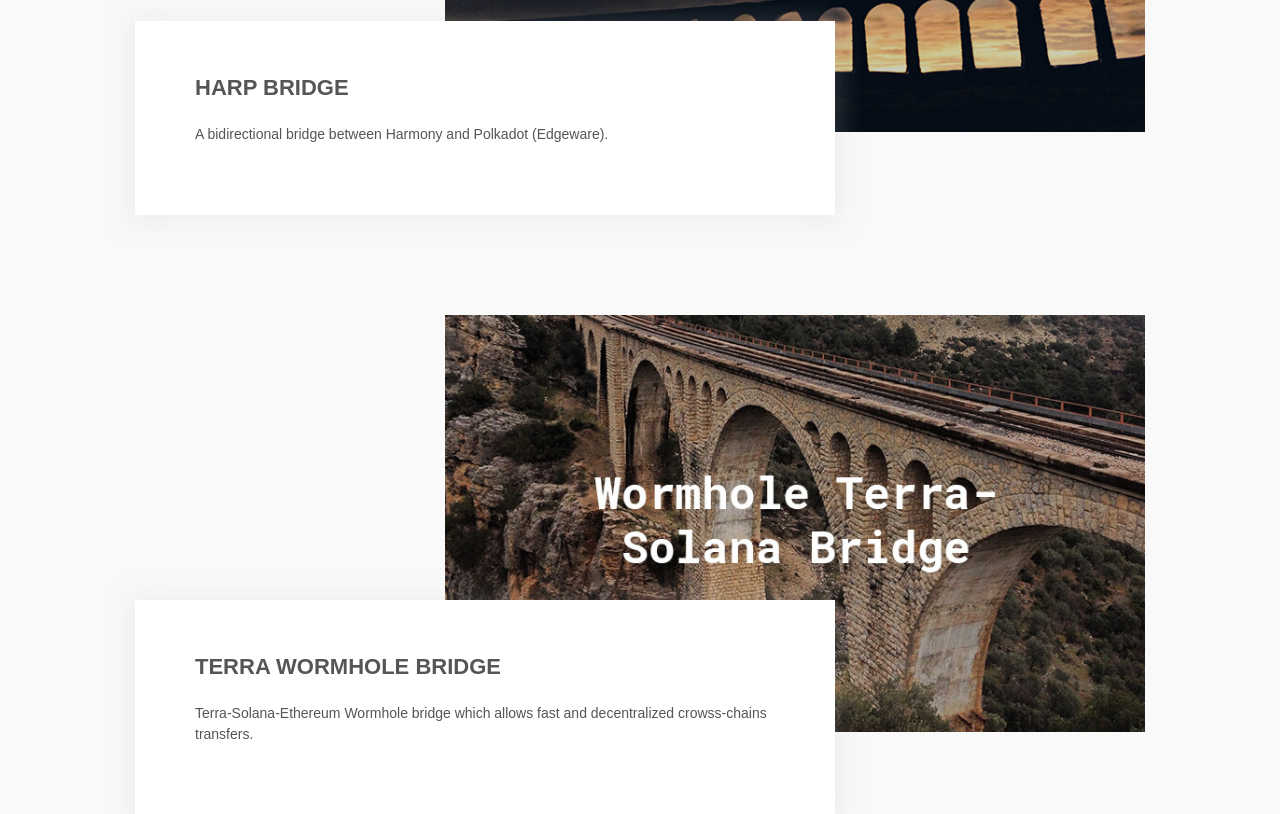
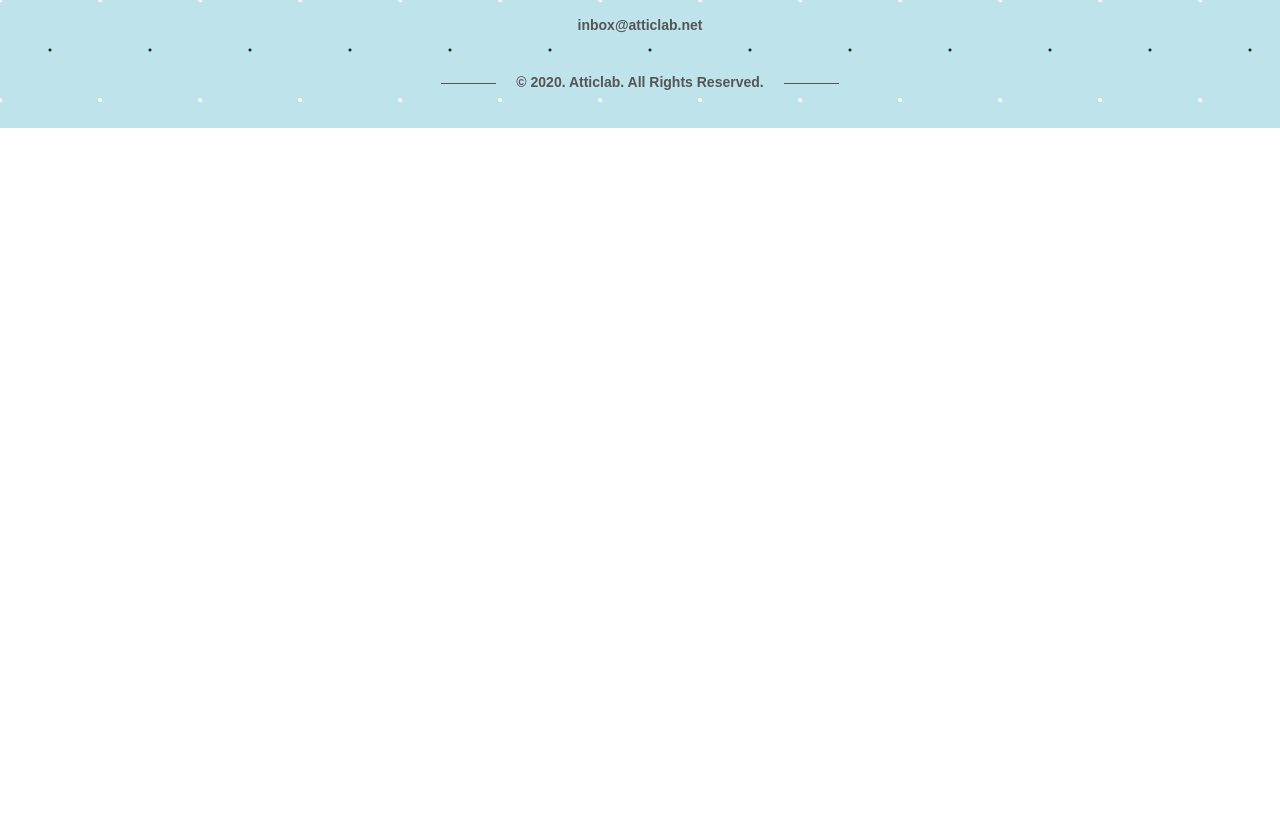
Before and after one commit to atticlab/atticlab-frontend, a Nuxt app: page /our-work in a window 1280 px wide. Shown: the part 8400-9214 px from the top of the page. After the commit the page ends 8528 px from the top, so only its background shows below. Built offline with nearby package versions, Linux system fonts and the light colour scheme; a web font is replaced by a local one.

Commit message:
chore(our-work): remove duplicated projects

```diff
--- a/pages/our-work.vue
+++ b/pages/our-work.vue
@@ -175,22 +175,6 @@
           date: 'OCTOBER 5, 2016',
           repository: 'https://github.com/everstake/harmony_bridge_backend ',
         },
-        {
-          name: 'Harp bridge',
-          image: `${require('~/assets/images/harp-harmony-polkadot-bridge.jpg')}`,
-          description:
-            'A bidirectional bridge between Harmony and Polkadot (Edgeware).',
-          status: 'in progress',
-          repository: 'https://github.com/everstake/harmony_bridge_backend ',
-        },
-        {
-          name: 'Terra Wormhole bridge',
-          image: `${require('~/assets/images/wormhole-terra-solana-bridge.jpg')}`,
-          description:
-            'Terra-Solana-Ethereum Wormhole bridge which allows fast and decentralized crowss-chains transfers.',
-          status: 'in progress',
-          repository: 'https://github.com/everstake/wormhole',
-        },
       ],
     }
   },
```
